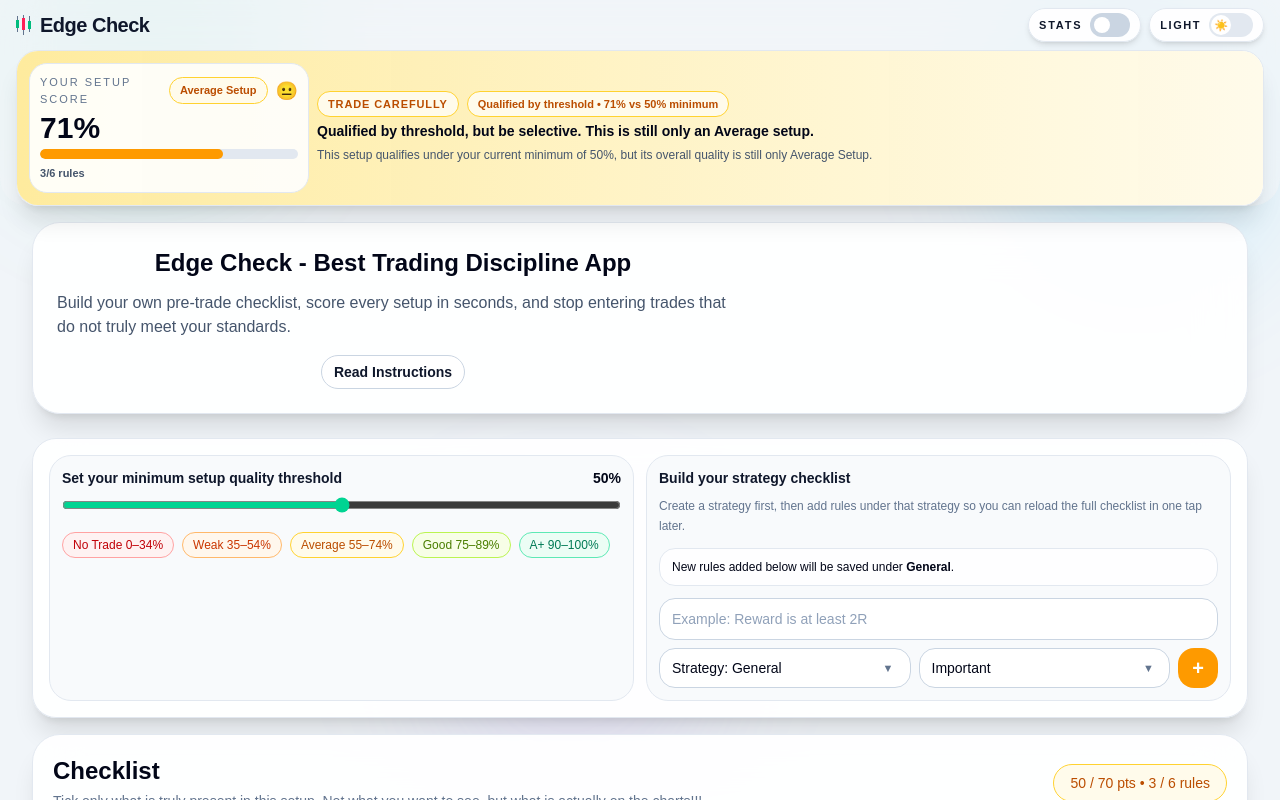
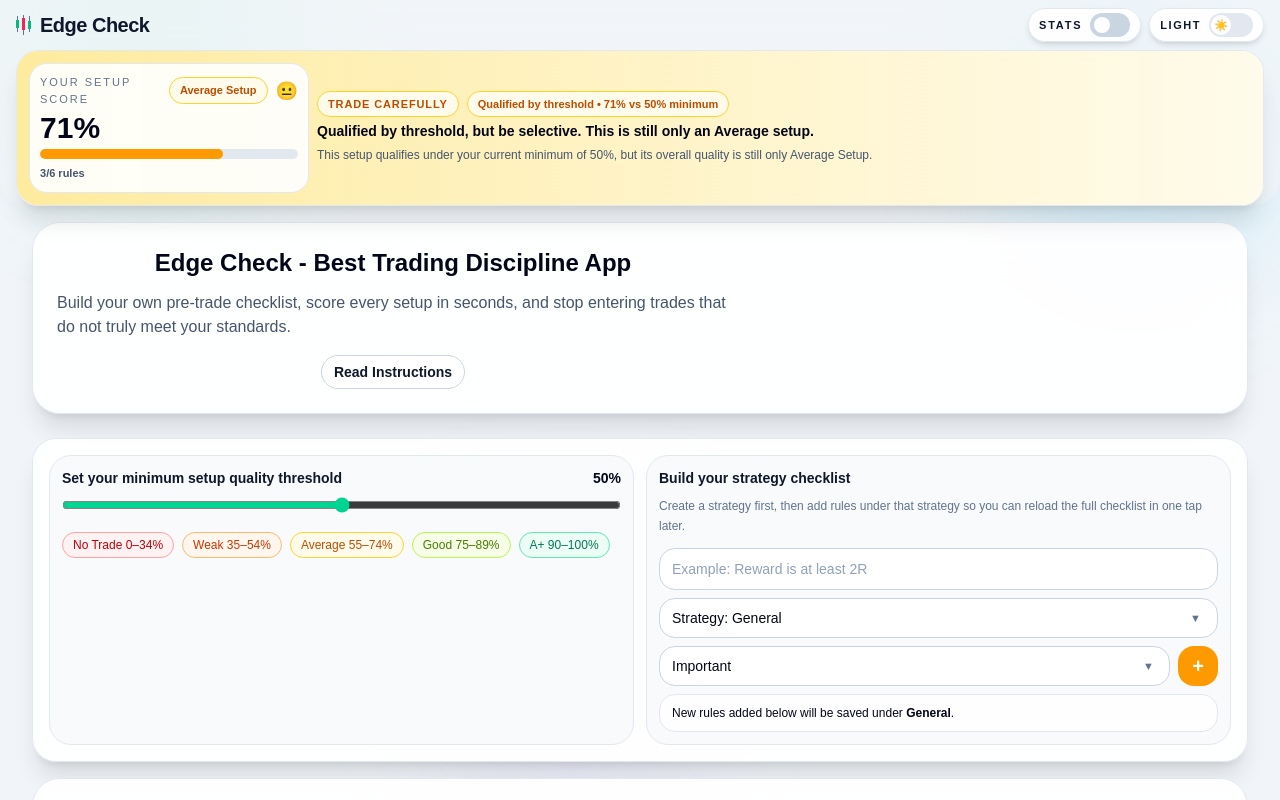
Before and after one commit to Johny-88/Trade-Meter, a Next.js app: page / in a window 1280 px wide. Shown: the top 800 px of the page. Built offline with nearby package versions, Linux system fonts and the light colour scheme.

Commit message:
Update page.tsx

```diff
--- a/app/page.tsx
+++ b/app/page.tsx
@@ -2869,10 +2869,6 @@ ${emotionWarning}`
                   Create a strategy first, then add rules under that strategy so you can reload the full checklist in one tap later.
                 </p>
 
-                <div className={`mt-2 rounded-2xl px-3 py-2 text-[11px] leading-5 md:text-xs ${ui.statBox}`}>
-                  New rules added below will be saved under <span className="font-semibold">{selectedStrategy}</span>.
-                </div>
-
                 <div className="mt-3 flex flex-col gap-2">
                   <input
                     value={newRule}
@@ -2887,7 +2883,6 @@ ${emotionWarning}`
                     className={`w-full rounded-2xl px-3 py-2.5 text-sm outline-none transition ${ui.input}`}
                   />
 
-                  <div className="grid grid-cols-[minmax(0,1fr)_minmax(0,1fr)_auto] items-center gap-2">
                   <ManagedOptionDropdown
                     label="Strategy"
                     value={selectedStrategy}
@@ -2906,6 +2901,7 @@ ${emotionWarning}`
                     secondaryButtonClassName={ui.secondaryBtn}
                   />
 
+                  <div className="grid grid-cols-[minmax(0,1fr)_auto] items-center gap-2">
                     <div className="relative">
                       <select
                         value={newRuleImportance}
@@ -2928,6 +2924,10 @@ ${emotionWarning}`
                     >
                       +
                     </button>
+                  </div>
+
+                  <div className={`rounded-2xl px-3 py-2 text-[11px] leading-5 md:text-xs ${ui.statBox}`}>
+                    New rules added below will be saved under <span className="font-semibold">{selectedStrategy}</span>.
                   </div>
                 </div>
 
```
Lines whose indentation alone changed are shown as unchanged.
